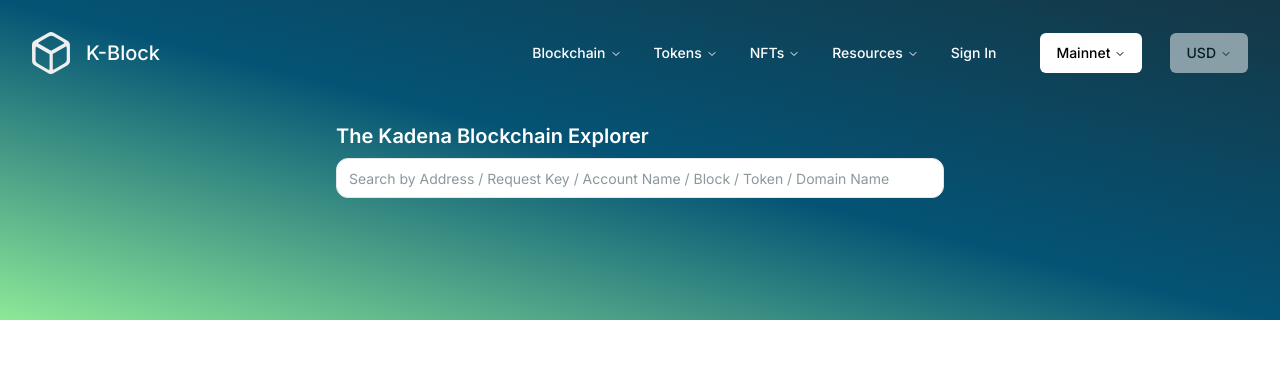
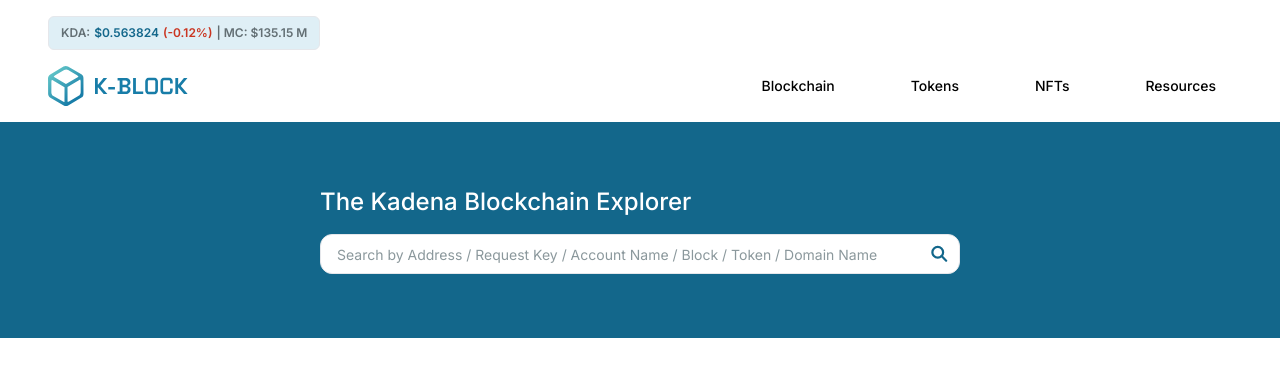
Before and after one commit to techfleetworks/k-block-app, a Next.js app: page / in a window 1280 px wide. Shown: the top 376 px of the page. Built offline with nearby package versions, Linux system fonts and the light colour scheme.

Commit message:
UI changes

```diff
--- a/src/components/common/navbar/index.jsx
+++ b/src/components/common/navbar/index.jsx
@@ -1,103 +1,55 @@
-import Image from 'next/image';
 import Logo from '@/assets/logo.svg';
+import { Badge } from '@/components/ui/badge';
 import {
   NavigationMenu,
-  NavigationMenuContent,
   NavigationMenuItem,
   NavigationMenuLink,
   NavigationMenuList,
-  NavigationMenuTrigger,
   navigationMenuTriggerStyle,
 } from '@/components/ui/navigation-menu';
+import Image from 'next/image';
 import Link from 'next/link';
+
+const NavbarLink = ({ href, text }) => (
+  <NavigationMenu>
+    <NavigationMenuList>
+      <NavigationMenuItem>
+        <Link href={href} legacyBehavior passHref>
+          <NavigationMenuLink
+            className={`${navigationMenuTriggerStyle()} text-sm font-medium`}
+          >
+            {text}
+          </NavigationMenuLink>
+        </Link>
+      </NavigationMenuItem>
+    </NavigationMenuList>
+  </NavigationMenu>
+);
 
 const Navbar = () => {
   return (
-    <>
+    <header className="px-12 py-4">
+      <Badge
+        variant="outline"
+        className="mb-4 rounded-[6px] px-3 py-2 flex w-fit gap-1 bg-primary-b-100"
+      >
+        <span className="text-neutral-n-500"> KDA: </span>{' '}
+        <span className="text-primary-b-500"> $0.563824 </span>{' '}
+        <span className="text-semantic-r-500">(-0.12%)</span>
+        <span className="text-neutral-n-500"> | MC: $135.15 M</span>
+      </Badge>
       <nav className="flex justify-between items-center">
         <div className="flex gap-4 items-center ">
-          <Image src={Logo} width={38} height={42} alt="logo" />{' '}
-          <span className="text-xl font-medium text-white">K-Block</span>
+          <Image src={Logo} width={140} height={140} alt="logo" />
         </div>
-        <div className="md:flex text-white hidden">
-          <NavigationMenu>
-            <NavigationMenuList>
-              <NavigationMenuItem>
-                <NavigationMenuTrigger>Blockchain</NavigationMenuTrigger>
-                <NavigationMenuContent className="p-2">
-                  <NavigationMenuLink>Link</NavigationMenuLink>
-                </NavigationMenuContent>
-              </NavigationMenuItem>
-            </NavigationMenuList>
-          </NavigationMenu>
-          <NavigationMenu>
-            <NavigationMenuList>
-              <NavigationMenuItem>
-                <NavigationMenuTrigger>Tokens</NavigationMenuTrigger>
-                <NavigationMenuContent className="p-2">
-                  <NavigationMenuLink>Link</NavigationMenuLink>
-                </NavigationMenuContent>
-              </NavigationMenuItem>
-            </NavigationMenuList>
-          </NavigationMenu>
-          <NavigationMenu>
-            <NavigationMenuList>
-              <NavigationMenuItem>
-                <NavigationMenuTrigger>NFTs</NavigationMenuTrigger>
-                <NavigationMenuContent className="p-2">
-                  <NavigationMenuLink>Link</NavigationMenuLink>
-                </NavigationMenuContent>
-              </NavigationMenuItem>
-            </NavigationMenuList>
-          </NavigationMenu>
-          <NavigationMenu>
-            <NavigationMenuList>
-              <NavigationMenuItem>
-                <NavigationMenuTrigger>Resources</NavigationMenuTrigger>
-                <NavigationMenuContent className="p-2">
-                  <NavigationMenuLink>Link</NavigationMenuLink>
-                </NavigationMenuContent>
-              </NavigationMenuItem>
-            </NavigationMenuList>
-          </NavigationMenu>
-          <NavigationMenu>
-            <NavigationMenuList>
-              <NavigationMenuItem>
-                <Link href="/docs" legacyBehavior passHref>
-                  <NavigationMenuLink className={navigationMenuTriggerStyle()}>
-                    Sign In
-                  </NavigationMenuLink>
-                </Link>
-              </NavigationMenuItem>
-            </NavigationMenuList>
-          </NavigationMenu>
-          <NavigationMenu>
-            <NavigationMenuList>
-              <NavigationMenuItem>
-                <NavigationMenuTrigger className="rounded-[6px] bg-white text-black ml-7">
-                  Mainnet
-                </NavigationMenuTrigger>
-                <NavigationMenuContent className="p-2">
-                  <NavigationMenuLink>Link</NavigationMenuLink>
-                </NavigationMenuContent>
-              </NavigationMenuItem>
-            </NavigationMenuList>
-          </NavigationMenu>
-          <NavigationMenu>
-            <NavigationMenuList>
-              <NavigationMenuItem>
-                <NavigationMenuTrigger className="rounded-[6px] bg-white text-black opacity-50 ml-7">
-                  USD
-                </NavigationMenuTrigger>
-                <NavigationMenuContent className="p-2">
-                  <NavigationMenuLink>Link</NavigationMenuLink>
-                </NavigationMenuContent>
-              </NavigationMenuItem>
-            </NavigationMenuList>
-          </NavigationMenu>
+        <div className="md:flex md:gap-11 hidden">
+          <NavbarLink href="/" text="Blockchain" />
+          <NavbarLink href="/" text="Tokens" />
+          <NavbarLink href="/" text="NFTs" />
+          <NavbarLink href="/" text="Resources" />
         </div>
       </nav>
-    </>
+    </header>
     //
   );
 };
--- a/src/components/common/searchbar/index.jsx
+++ b/src/components/common/searchbar/index.jsx
@@ -1,23 +1,34 @@
 import React from 'react';
 import { Label } from '@/components/ui/label';
 import { Input } from '@/components/ui/input';
+import Image from 'next/image';
+import Search from '@/assets/search.svg';
 
 const SearchBar = () => {
   return (
-    <div className="flex justify-center pt-12">
-      <div className="flex flex-col w-2/4 justify-center items-center gap-2">
+    <div className="flex justify-center py-16 bg-primary-b-500">
+      <div className="flex flex-col w-full md:w-2/4 justify-center items-center gap-4">
         <Label
           htmlFor="search"
-          className="text-white text-xl font-semibold self-start"
+          className="text-white text-2xl font-medium self-start"
         >
           The Kadena Blockchain Explorer
         </Label>
-        <Input
-          type="text"
-          id="text"
-          placeholder="Search by Address / Request Key / Account Name / Block / Token / Domain Name"
-          className="rounded-xl text-neutral-n-400"
-        />
+        <div className="relative w-full">
+          <Input
+            type="text"
+            id="search"
+            placeholder="Search by Address / Request Key / Account Name / Block / Token / Domain Name"
+            className="pl-4 pr-10 py-2 text-neutral-n-400 rounded-xl"
+          />
+          <Image
+            src={Search}
+            width={25}
+            height={25}
+            alt="search"
+            className="absolute right-2 top-1/2 transform -translate-y-1/2 cursor-pointer"
+          />
+        </div>
       </div>
     </div>
   );
--- /dev/null
+++ b/src/components/ui/badge.jsx
@@ -0,0 +1,34 @@
+import * as React from "react"
+import { cva } from "class-variance-authority";
+
+import { cn } from "src/utils/"
+
+const badgeVariants = cva(
+  "inline-flex items-center rounded-full border px-2.5 py-0.5 text-xs font-semibold transition-colors focus:outline-none focus:ring-2 focus:ring-ring focus:ring-offset-2",
+  {
+    variants: {
+      variant: {
+        default:
+          "border-transparent bg-primary text-primary-foreground hover:bg-primary/80",
+        secondary:
+          "border-transparent bg-secondary text-secondary-foreground hover:bg-secondary/80",
+        destructive:
+          "border-transparent bg-destructive text-destructive-foreground hover:bg-destructive/80",
+        outline: "text-foreground",
+      },
+    },
+    defaultVariants: {
+      variant: "default",
+    },
+  }
+)
+
+function Badge({
+  className,
+  variant,
+  ...props
+}) {
+  return (<div className={cn(badgeVariants({ variant }), className)} {...props} />);
+}
+
+export { Badge, badgeVariants }
--- a/src/pages/index.js
+++ b/src/pages/index.js
@@ -2,11 +2,9 @@ import { Navbar, Searchbar } from '@/components/common';
 
 export default function Home() {
   return (
-    <div className="bg-gradient-to-tr from-[#8DE998] via-[#045375] to-[#153745] py-8 h-[40vh]">
-      <main className="px-8">
-        <Navbar />
-        <Searchbar />
-      </main>
-    </div>
+    <main>
+      <Navbar />
+      <Searchbar />
+    </main>
   );
 }
--- a/tailwind.config.js
+++ b/tailwind.config.js
@@ -94,5 +94,5 @@ module.exports = {
       },
     },
   },
-  plugins: [require('tailwindcss-animate')],
+  plugins: [require('tailwindcss-animate'), require('@tailwindcss/typography')],
 };
```
Also changed, not shown: src/assets/logo.svg, src/assets/search.svg (added).
